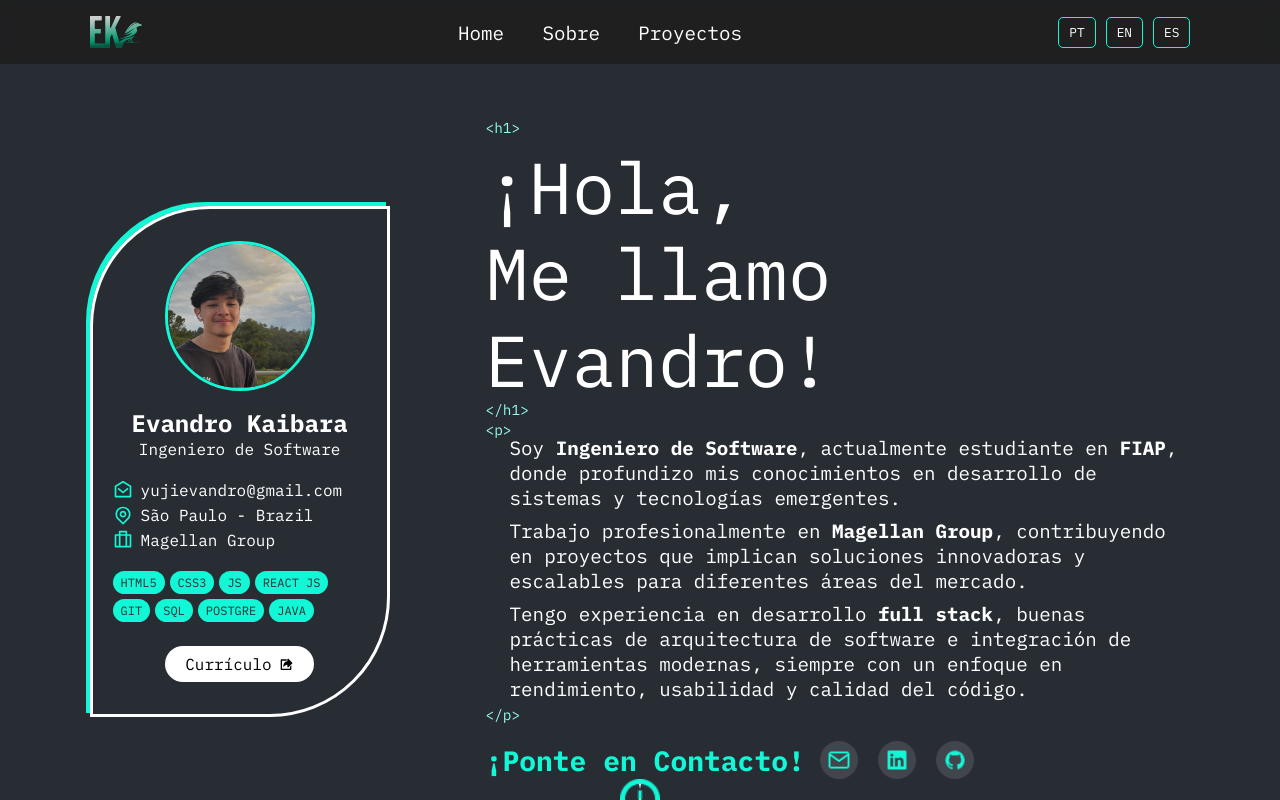
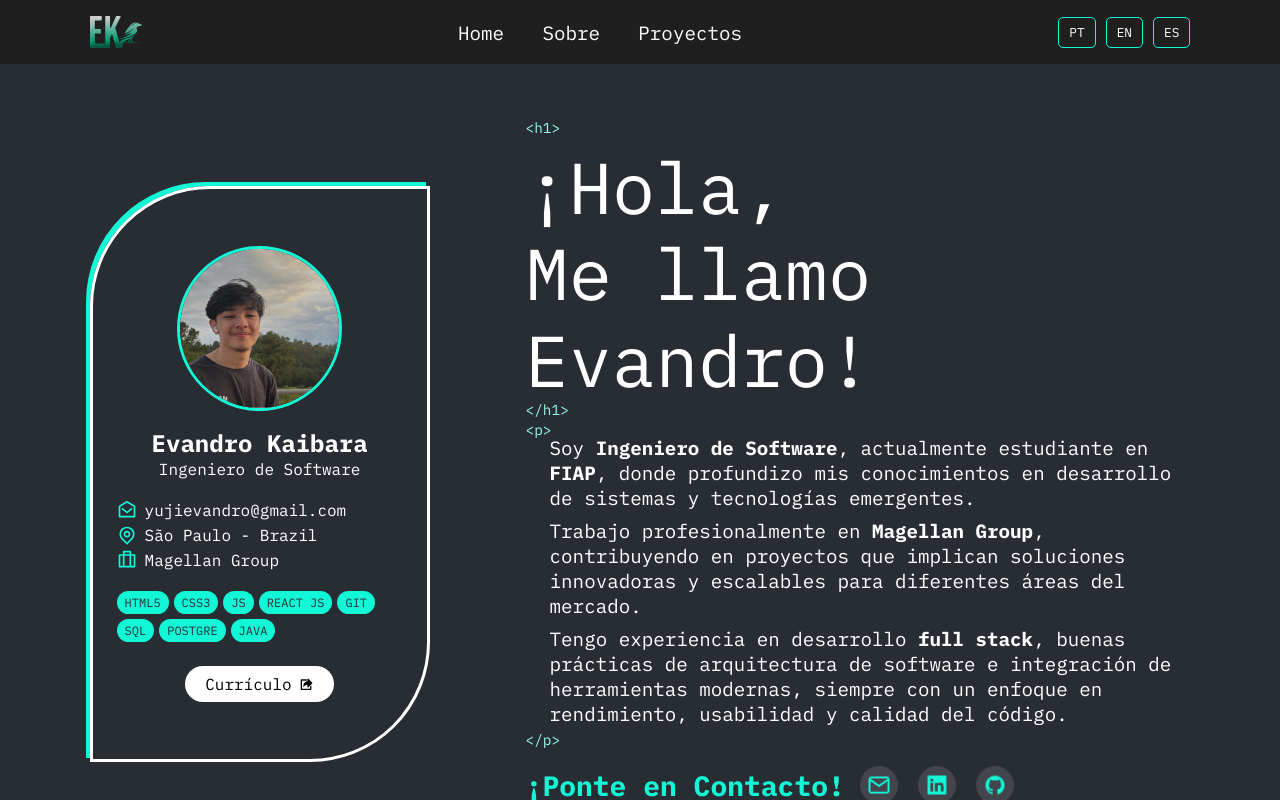
Before and after one commit to EvandroKaibara/portfolio, a React (Vite) app: page /es in a window 1280 px wide. Shown: the top 800 px of the page. Built offline with nearby package versions, Linux system fonts and the light colour scheme.

Commit message:
fix: card height

```diff
--- a/src/components/Card/card.module.css
+++ b/src/components/Card/card.module.css
@@ -128,6 +128,20 @@
     }
 }
 
+@media (min-width: 1025px) {
+    .container {
+        max-width: 340px;
+        padding: 2.5rem 1.5rem;
+        min-height: 540px;
+        height: min(72vh, 590px);
+    }
+
+    .img {
+        width: 165px;
+        height: 165px;
+    }
+}
+
 @media (max-width: 480px) {
     .container {
         max-width: min(100%, 320px);
--- a/src/pages/pages.module.css
+++ b/src/pages/pages.module.css
@@ -196,6 +196,7 @@
 
     .home > :first-child {
         margin-left: calc(clamp(1rem, 7vw, 7rem) - clamp(1rem, 5vw, 5rem));
+        align-self: center;
     }
 
     .containerProjectCards { grid-template-columns: repeat(3, minmax(0, 1fr)); }
```
